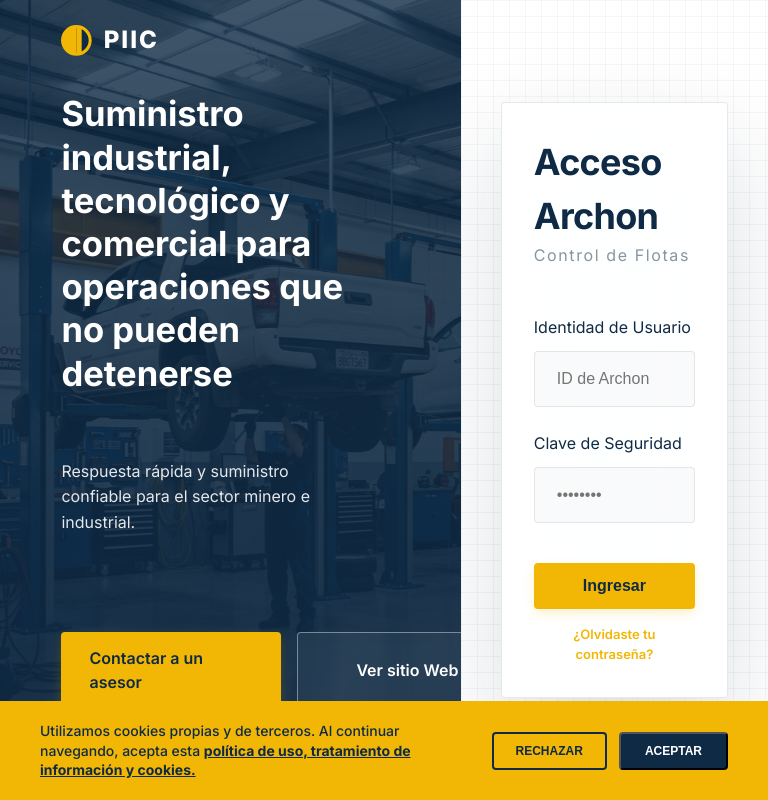
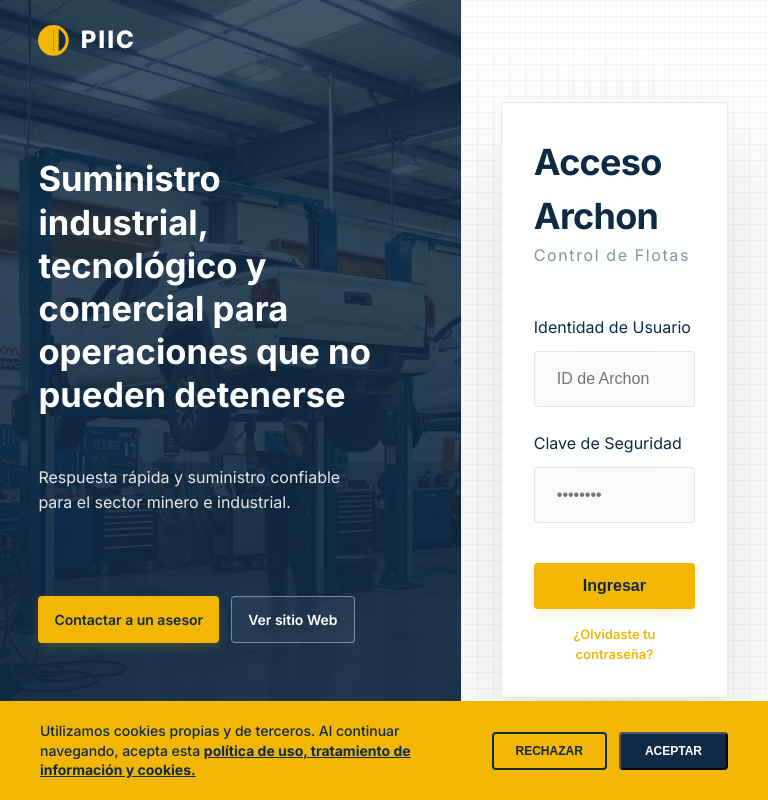
Before and after one commit to felipemiramontesr/mantenimiento_piic, a React (Vite) app in the folder apps/web/: page /login in a window 768 px wide. Built offline with nearby package versions, Linux system fonts and the light colour scheme; no server answers; the HTML template or start-up script is replaced by a standard one.

Commit message:
V.1.8.31_Archon_Tablet_Horizontal_Refinement_OneLine_V31

```diff
--- a/apps/web/src/index.css
+++ b/apps/web/src/index.css
@@ -143,7 +143,7 @@
 
   /* Spacing for hero components in split screen (10/80/10 Rule) */
   .hero-header, .hero-body, .hero-footer {
-    padding: 0 clamp(40px, 8vw, 120px);
+    padding: 0 clamp(24px, 5vw, 120px); /* 📏 REDUCED FOR TABLETS */
   }
 
   .hero-header {
@@ -157,7 +157,7 @@
     display: flex;
     flex-direction: column;
     justify-content: center;
-    gap: 48px; /* 🌌 CINEMATIC DISTRIBUTION */
+    gap: clamp(24px, 4vh, 48px); /* 🌊 DYNAMIC BREATHING */
   }
 
   .hero-footer {
@@ -167,6 +167,27 @@
     align-items: center;
     justify-content: space-between !important; /* REINFORCED SPLIT */
     width: 100% !important;
+  }
+}
+
+/* 🖋️ TABLET-SPECIFIC UI/UX REFINEMENT (768px - 1279px) */
+@media (min-width: 768px) and (max-width: 1279px) {
+  .hero-footer div {
+    white-space: nowrap !important;
+    font-size: 9px !important;
+    width: auto !important;
+  }
+
+  .hero-actions {
+    gap: 12px !important;
+    flex-wrap: nowrap !important;
+  }
+
+  .btn {
+    font-size: 14px !important;
+    min-width: auto !important; /* UNBLOCK ONE-LINE FIT */
+    padding: 12px 16px !important;
+    white-space: nowrap !important;
   }
 }
 
```
